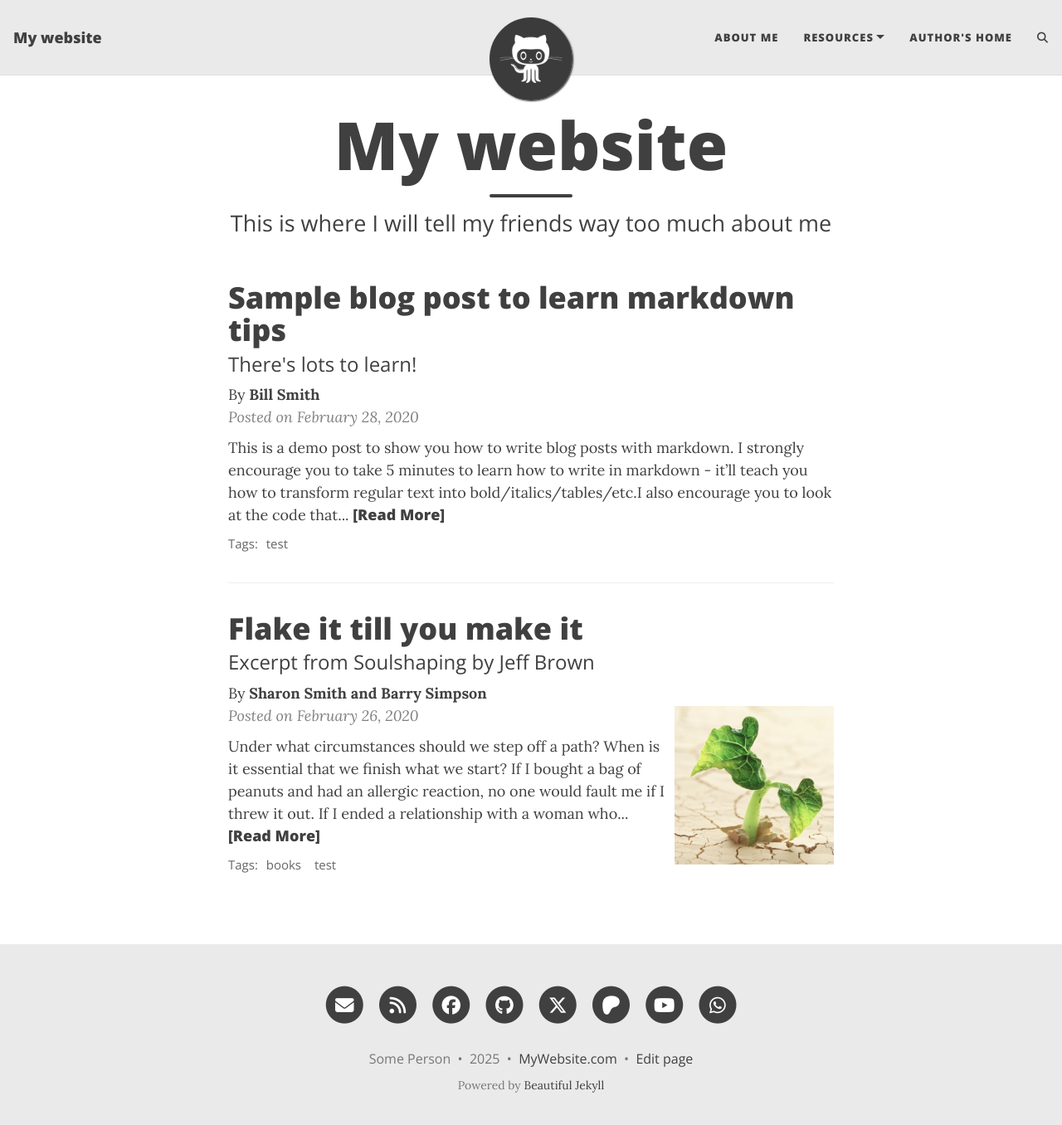
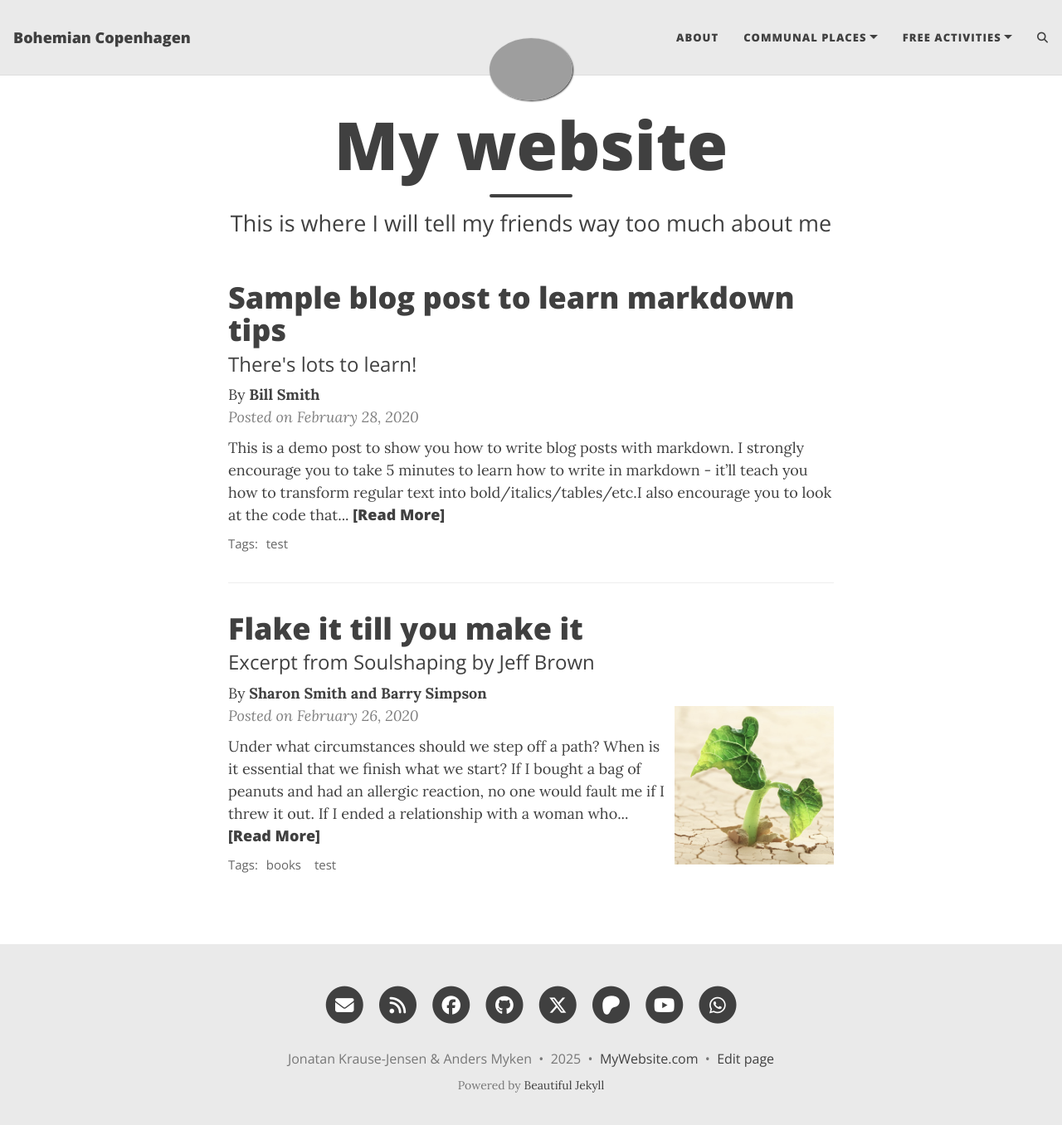
Before and after one commit to jonatankrause/PublicSpaces, a Jekyll site: the page built from index.html, in a window 1280 px wide and 1369 px high. Shown: the top 1356 px of the window at 83% size. Built offline with Jekyll 4.4.1, drawn with Linux system fonts in a browser that asks for light colours; the list of posts is cut into pages by our own code; comment, search, counter and statistics services are not loaded.

Commit message:
Update _config.yml

```diff
--- a/_config.yml
+++ b/_config.yml
@@ -10,21 +10,23 @@
 ############################
 
 # Name of website
-title: My website
+title: Bohemian Copenhagen
 
 # Your name to show in the footer
-author: Some Person
+author: Jonatan Krause-Jensen & Anders Myken
 
 ###############################################
 # --- List of links in the navigation bar --- #
 ###############################################
 
 navbar-links:
-  About Me: "aboutme"
-  Resources:
-    - Beautiful Jekyll: "https://beautifuljekyll.com"
-    - Learn markdown: "https://www.markdowntutorial.com/"
-  Author's home: "https://deanattali.com"
+  About: "aboutme"
+  Communal places:
+    - Libraries: "/path/to/site"
+    - Other: "/path/to/site"
+  Free activities:
+    - Communal dinners: "/path/to/site"
+    - Communal singing: "/path/to/site"
 
 ################
 # --- Logo --- #
@@ -32,7 +34,7 @@
 
 # Image to show in the navigation bar - works best with a square image
 # Remove this parameter if you don't want an image in the navbar
-avatar: "/assets/img/avatar-icon.png"
+avatar: "U+2615"
 
 # By default, the image is cut into a circle. You can disable this behaviour by setting 'round-avatar: false'
 round-avatar: true
@@ -40,6 +42,8 @@
 # If you want to have an image logo in the top-left corner instead of having the title of the website,
 # then specify the following parameter
 #title-img: /path/to/image
+
+
 
 
 #####################################
```
